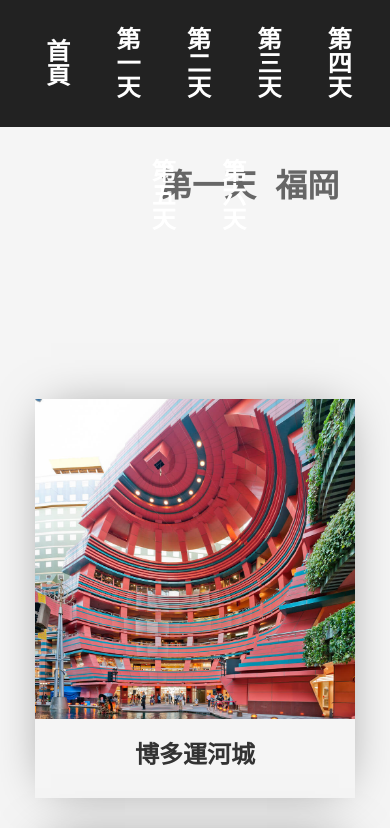
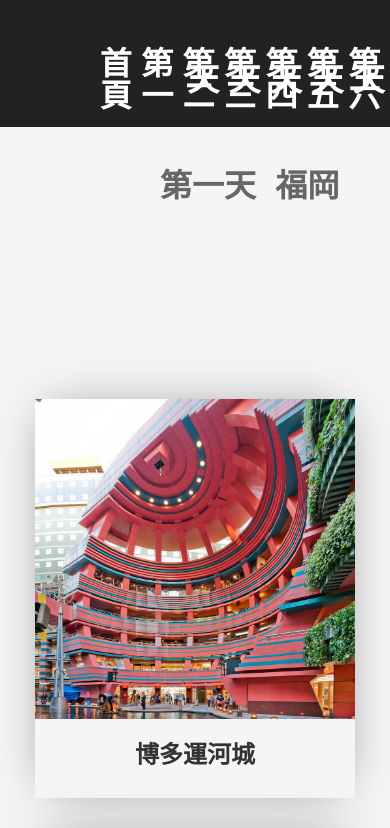
Before and after one commit to as553josh/travelwowowo, a plain HTML site: page schedule.html in a window 390 px wide. Shown: the top 828 px of the page. Drawn offline with nearby package versions, Linux system fonts and the light colour scheme.

Commit message:
Add files via upload

```diff
--- a/schedule.html
+++ b/schedule.html
@@ -266,13 +266,19 @@ nav a.active {
 @media only screen and (max-width: 600px) {
 .everyday >li> a{
   writing-mode: vertical-lr;
-  padding: 0.5rem;
-  font-size: 1.5rem;
+  padding: 1rem;
+  font-size: 2rem;
+  position: absolute;
+}
+.everyday >li{
+  padding: 1rem;
 }
 
 .nav{
-  width: 100%;
+  max-width: 100%;
 }
+
+
 
 
 }
```
